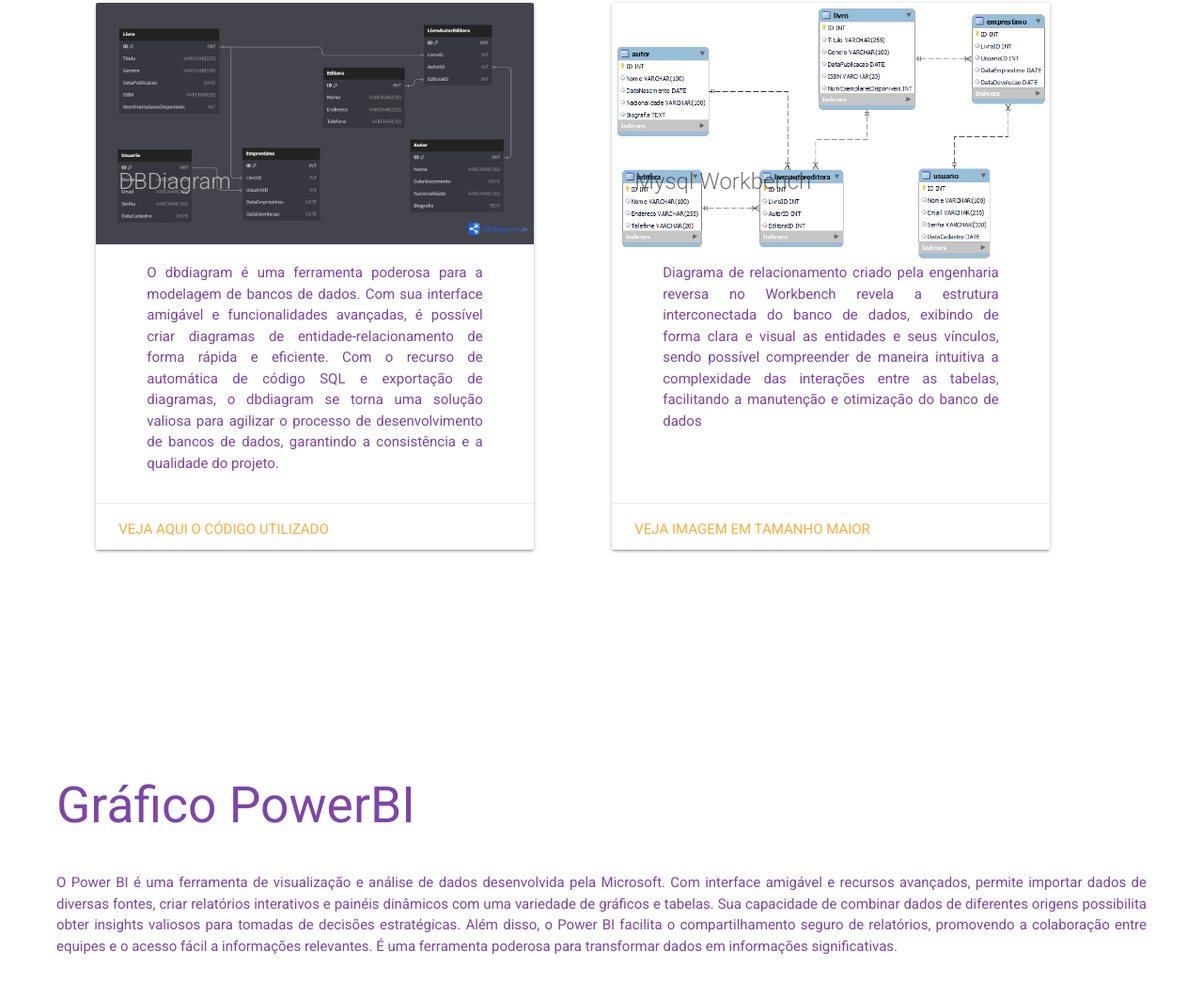
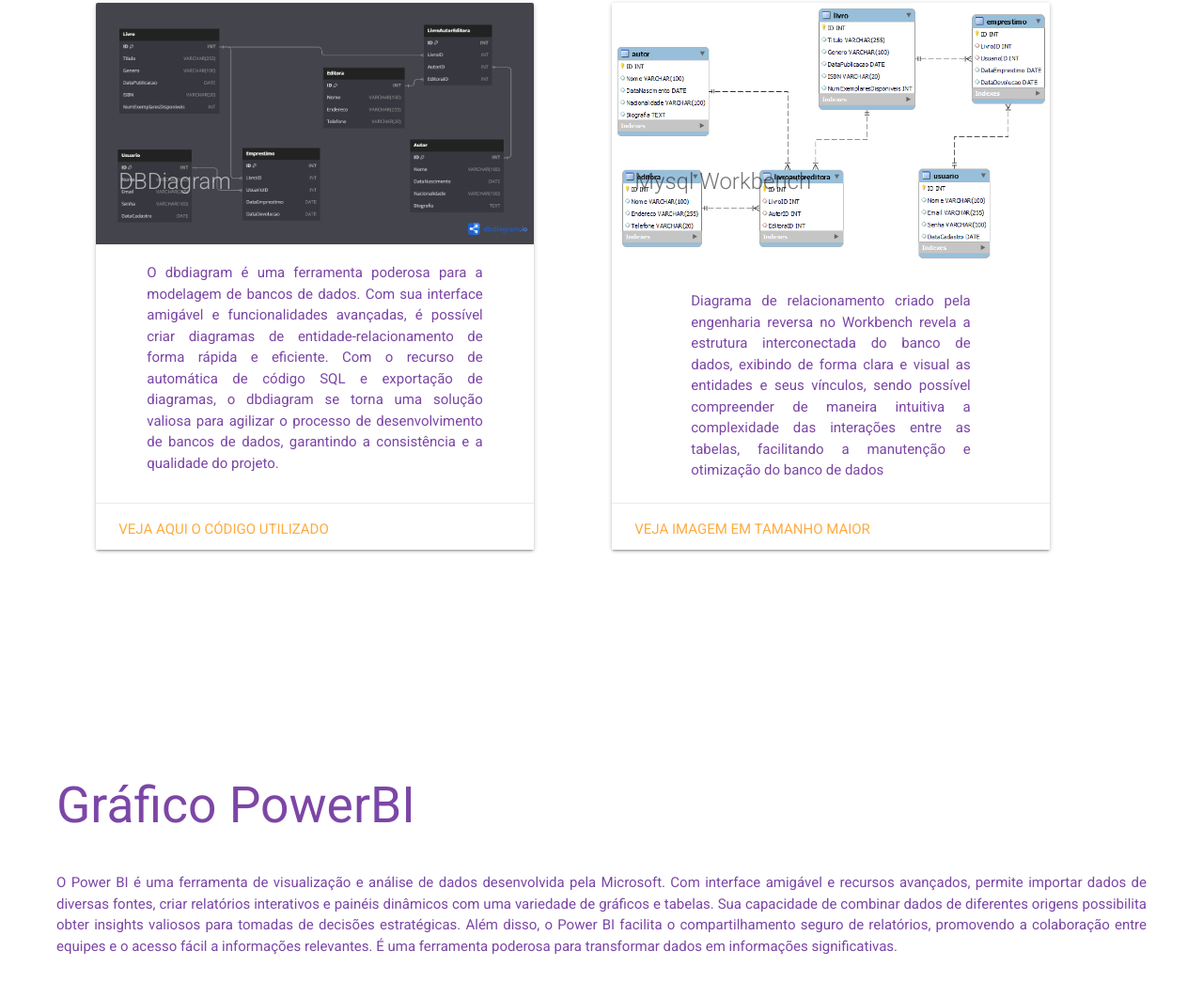
Before and after one commit to SuayMack/DBBiblioteca, a plain HTML site: page index.html in a window 1280 px wide. Shown: the part 816-1861 px from the top of the page at 94% size. Drawn offline with nearby package versions, Linux system fonts and the light colour scheme.

Commit message:
UPDATE - espaçamentocard modelagem

```diff
--- a/css/style.css
+++ b/css/style.css
@@ -73,6 +73,10 @@
 section#modelagem .row .col.s12.m5 .card {
   display: grid;
   grid-template-rows: 232px 300px 50px;
+}
+
+#modelagem > div > div:nth-child(2) > div > div.card-content > p {
+    margin: 30px;
 }
 
 span.card-title.light {
```
